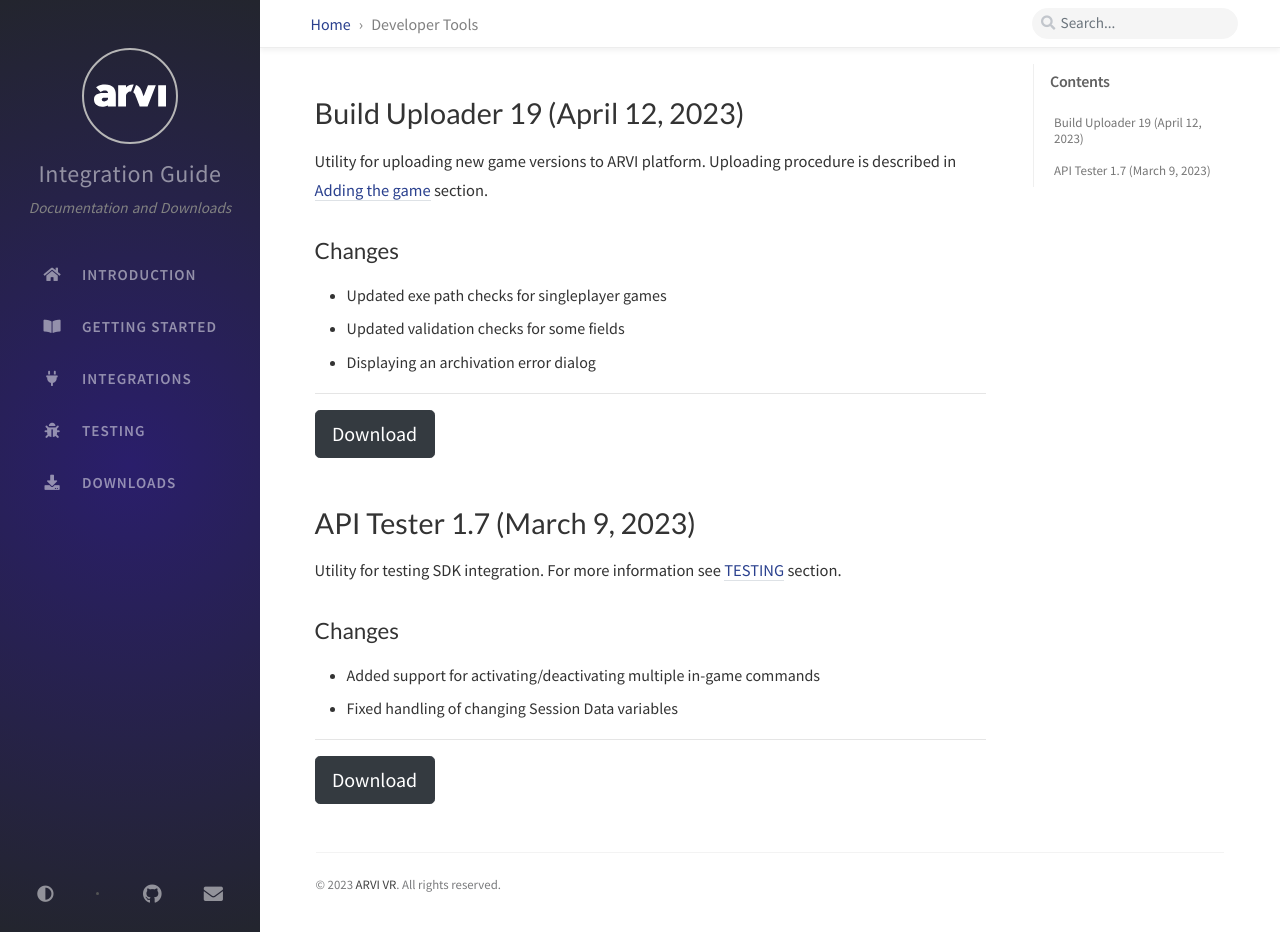
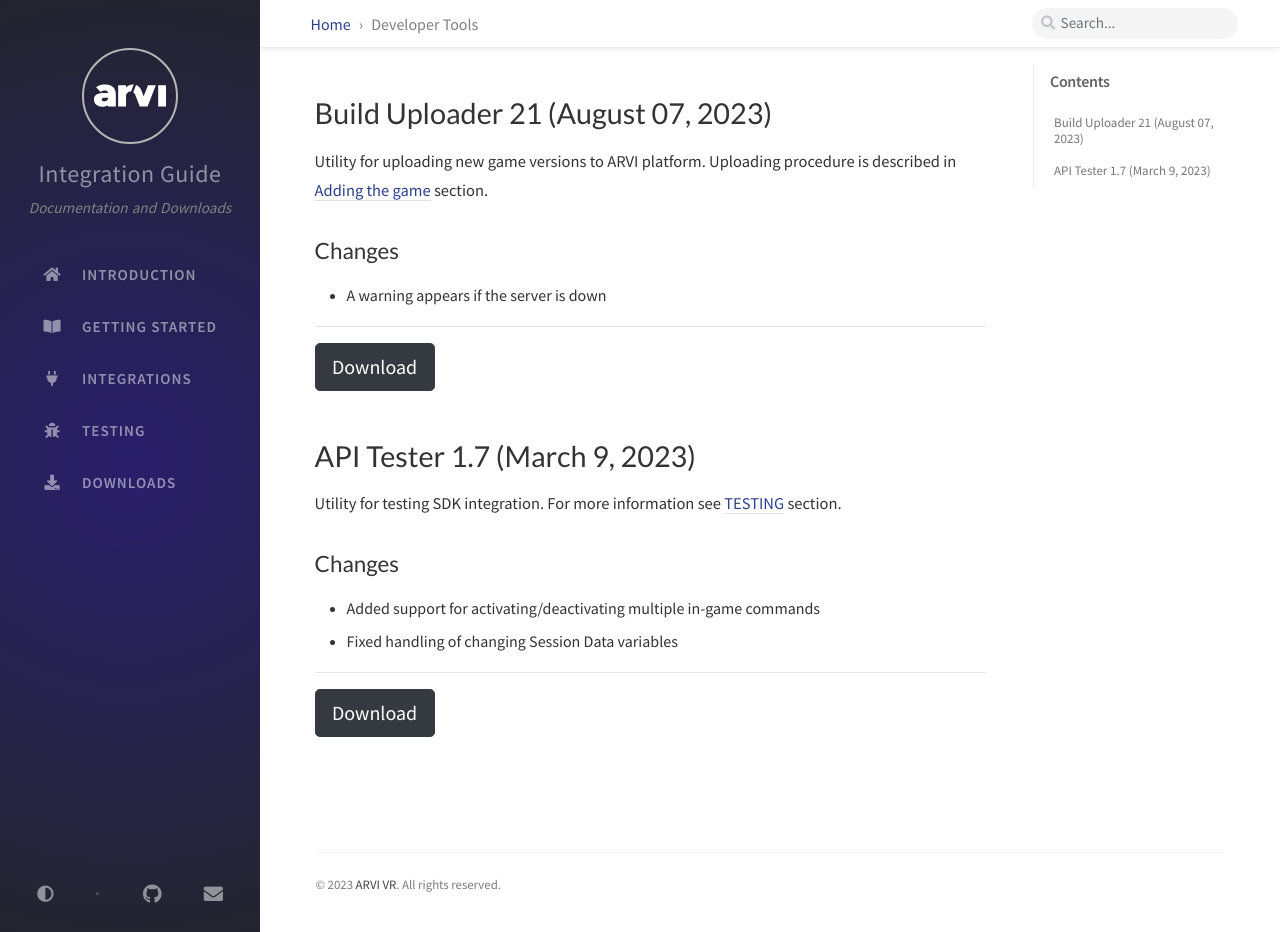
Before and after one commit to arvi-vr/integration-guide, a Jekyll site: the page built from _tabs/downloads-dev-tools.md, in a window 1280 px wide and 932 px high. Built offline with Jekyll 4.4.1, drawn with Linux system fonts in a browser that asks for light colours; comment, search, counter and statistics services are not loaded.

Commit message:
Update downloads-dev-tools.md

```diff
--- a/_tabs/downloads-dev-tools.md
+++ b/_tabs/downloads-dev-tools.md
@@ -4,17 +4,15 @@
 menu: child
 ---
 
-# Build Uploader 19 (April 12, 2023)
+# Build Uploader 21 (August 07, 2023)
 
 Utility for uploading new game versions to ARVI platform. Uploading procedure is described in [Adding the game]({{ '/tabs/getting-started-adding-the-game/#creating-a-new-game-version-and-uploading-files' | relative_url }}) section.
 
 ## Changes
-- Updated exe path checks for singleplayer games
-- Updated validation checks for some fields
-- Displaying an archivation error dialog
+- A warning appears if the server is down
 
 <hr>
-<button onclick="window.open('https://storage-eu-east-1.arvilab.com/storage/applications/3/4b3e2797-34c6-45a7-84a7-11dc0e4f6bc4/versions/46faa187-d2c2-4a33-8cb4-3f41f0be92bb/files/Build%20Uploader%20Setup.exe')" type="button" class="btn btn-dark btn-lg">Download</button>
+<button onclick="window.open('https://storage-eu-west-1.arvilab.com/storage/applications/3/4b3e2797-34c6-45a7-84a7-11dc0e4f6bc4/versions/8f7f671f-09eb-462a-a319-6a264d7f34d1/files/Build%20Uploader%20Setup.exe')" type="button" class="btn btn-dark btn-lg">Download</button>
 
 # API Tester 1.7 (March 9, 2023)
 
```
